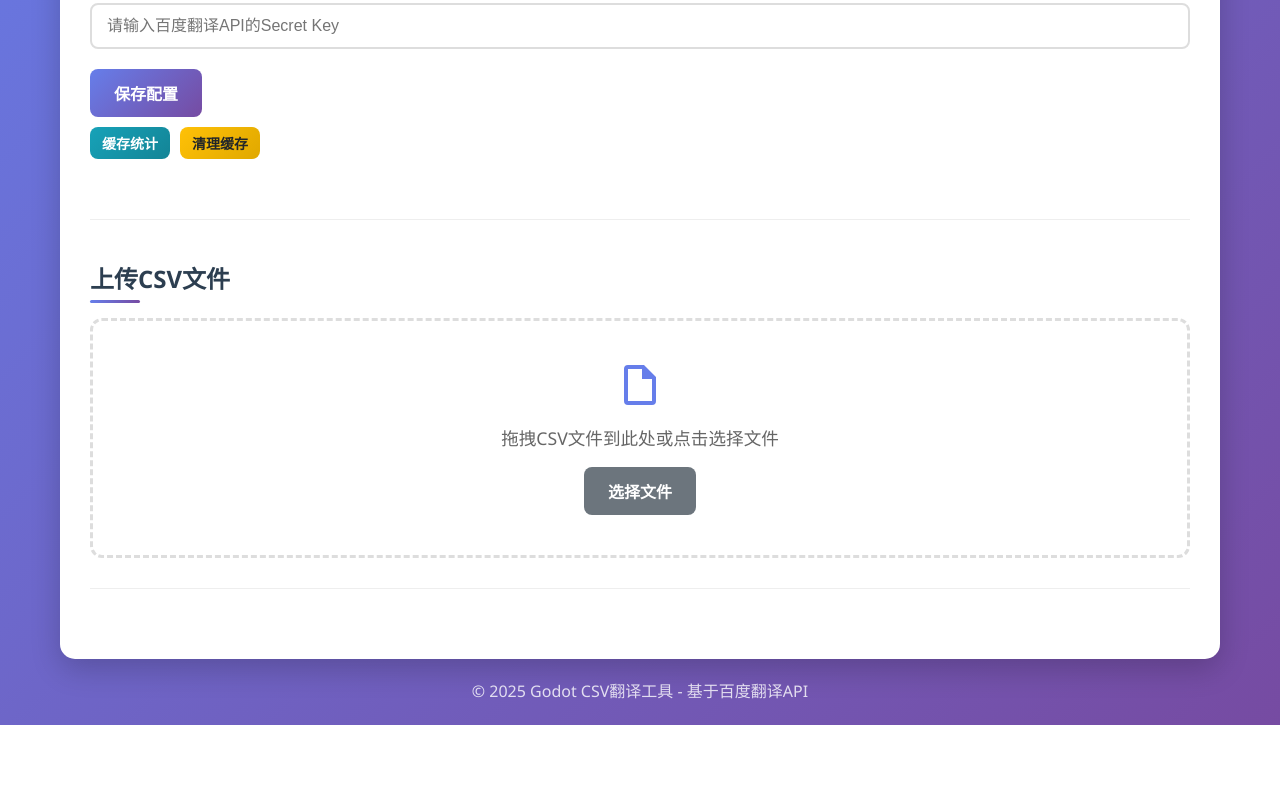
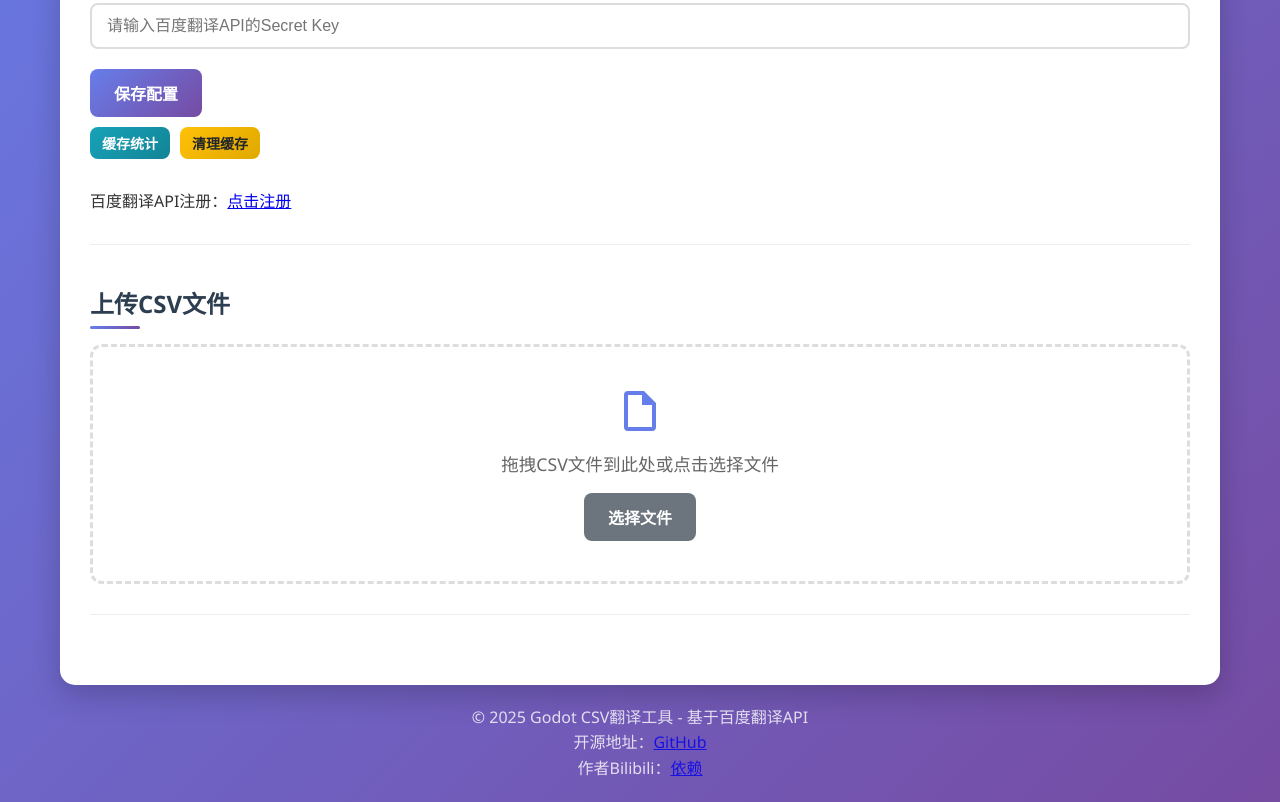
Before and after one commit to dependon/Spark-godot-translation, a website: page public/index.html in a window 1280 px wide. Shown: the part 417-1219 px from the top of the page. Before the commit the page ends 1142 px from the top, so only its background shows below. Drawn offline with nearby package versions, Linux system fonts and the light colour scheme; no server answers.

Commit message:
docs(public): 添加百度翻译API注册链接和开源信息
在页脚添加项目GitHub开源地址和作者Bilibili链接，并在配置区域增加百度翻译API注册指引

```diff
--- a/public/index.html
+++ b/public/index.html
@@ -37,6 +37,7 @@
                         <button id="clearCacheBtn" class="btn btn-warning btn-small">清理缓存</button>
                     </div>
                     <div id="configStatus" class="status-message"></div>
+                    <p class="api-register-link">百度翻译API注册：<a href="https://api.fanyi.baidu.com/api/trans/product/index" target="_blank">点击注册</a></p>
                 </div>
             </section>
 
@@ -114,6 +115,8 @@
 
         <footer>
             <p>&copy; 2025 Godot CSV翻译工具 - 基于百度翻译API</p>
+            <p>开源地址：<a href="https://github.com/dependon/Spark-godot-translation" target="_blank">GitHub</a></p>
+            <p>作者Bilibili：<a href="https://space.bilibili.com/144159485" target="_blank">依赖</a></p>
         </footer>
     </div>
 
```
